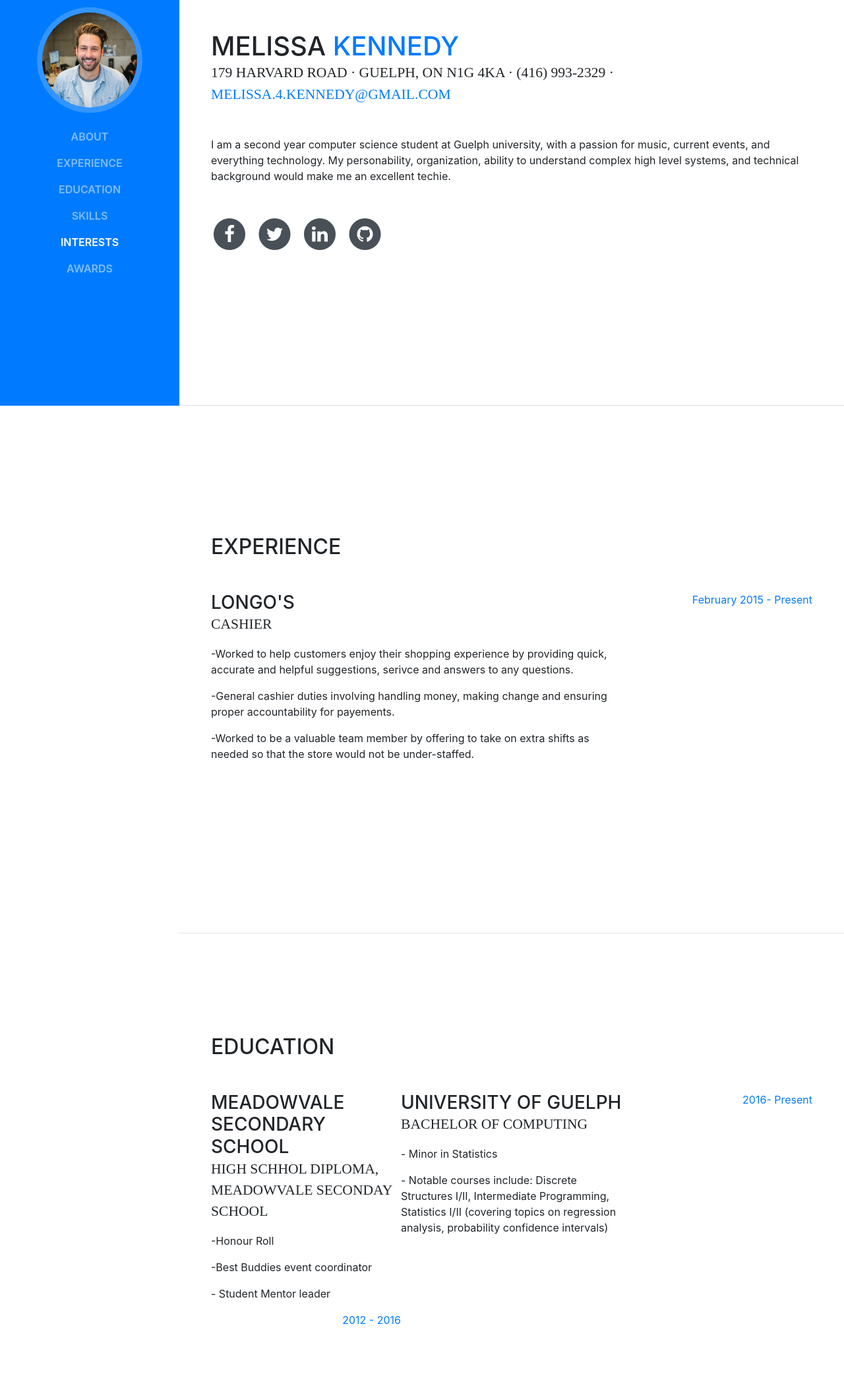
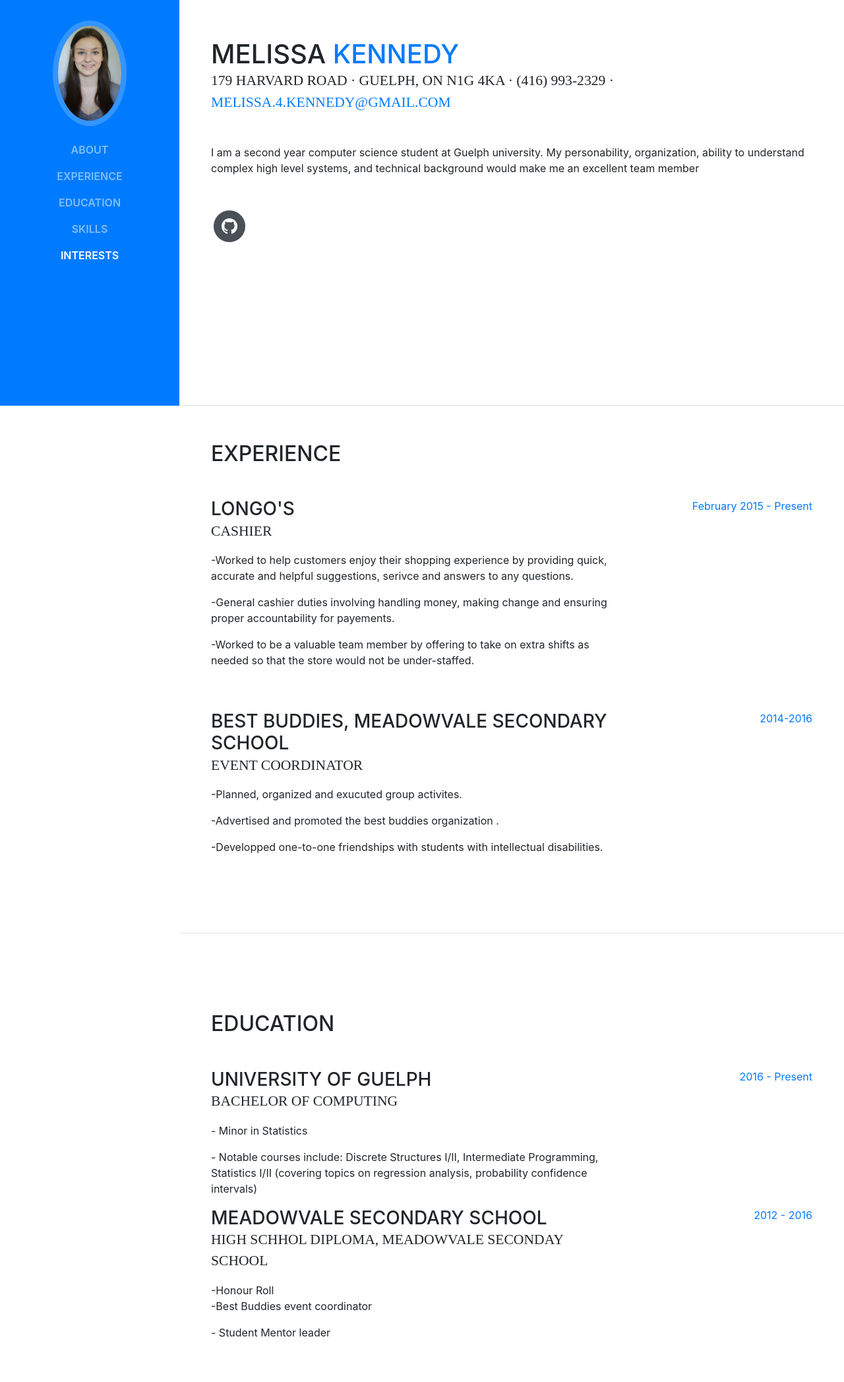
Before and after one commit to Melissa-Kennedy/melissa-kennedy.github.io, a website with bundled scripts: page index.html in a window 1280 px wide. Shown: the part 185-2280 px from the top of the page at 66% size. Built offline with nearby package versions, Linux system fonts and the light colour scheme; a web font is replaced by a local one.

Commit message:
updated picture

```diff
--- a/index.html
+++ b/index.html
@@ -32,9 +32,9 @@
 
     <nav class="navbar navbar-expand-lg navbar-dark bg-primary fixed-top" id="sideNav">
       <a class="navbar-brand js-scroll-trigger" href="#page-top">
-        <span class="d-block d-lg-none">Start Bootstrap</span>
+        <span class="d-block d-lg-none">Melissa Kennedy</span>
         <span class="d-none d-lg-block">
-          <img class="img-fluid img-profile rounded-circle mx-auto mb-2" src="img/profile.jpg" alt="">
+          <img class="img-fluid img-profile rounded-circle mx-auto mb-2" src="img/melissa.jpg" alt="">
         </span>
       </a>
       <button class="navbar-toggler" type="button" data-toggle="collapse" data-target="#navbarSupportedContent" aria-controls="navbarSupportedContent" aria-expanded="false" aria-label="Toggle navigation">
@@ -57,9 +57,6 @@
           <li class="nav-item">
             <a class="nav-link js-scroll-trigger" href="#interests">Interests</a>
           </li>
-          <li class="nav-item">
-            <a class="nav-link js-scroll-trigger" href="#awards">Awards</a>
-          </li>
         </ul>
       </div>
     </nav>
@@ -72,37 +69,13 @@
             <span class="text-primary">Kennedy</span>
           </h1>
           <div class="subheading mb-5">179 Harvard Road · Guelph, ON N1G 4KA · (416) 993-2329 ·
-            <a href="mailto:name@email.com">melissa.4.kennedy@gmail.com</a>
+            <a href="mailto:melissa.4.kennedy@gmail.com">melissa.4.kennedy@gmail.com</a>
           </div>
-          <p class="mb-5">I am a second year computer science student at Guelph university, with a passion for music, current events, and everything technology. My personability, organization, ability to understand complex high level systems, and technical background would make me an excellent techie.
+          <p class="mb-5">I am a second year computer science student at Guelph university. My personability, organization, ability to understand complex high level systems, and technical background would make me an excellent team member </p>
           </p>
           <ul class="list-inline list-social-icons mb-0">
             <li class="list-inline-item">
-              <a href="#">
-                <span class="fa-stack fa-lg">
-                  <i class="fa fa-circle fa-stack-2x"></i>
-                  <i class="fa fa-facebook fa-stack-1x fa-inverse"></i>
-                </span>
-              </a>
-            </li>
-            <li class="list-inline-item">
-              <a href="#">
-                <span class="fa-stack fa-lg">
-                  <i class="fa fa-circle fa-stack-2x"></i>
-                  <i class="fa fa-twitter fa-stack-1x fa-inverse"></i>
-                </span>
-              </a>
-            </li>
-            <li class="list-inline-item">
-              <a href="#">
-                <span class="fa-stack fa-lg">
-                  <i class="fa fa-circle fa-stack-2x"></i>
-                  <i class="fa fa-linkedin fa-stack-1x fa-inverse"></i>
-                </span>
-              </a>
-            </li>
-            <li class="list-inline-item">
-              <a href="#">
+              <a href="https://github.com/melissa-kennedy">
                 <span class="fa-stack fa-lg">
                   <i class="fa fa-circle fa-stack-2x"></i>
                   <i class="fa fa-github fa-stack-1x fa-inverse"></i>
@@ -121,40 +94,57 @@
             <div class="resume-content mr-auto">
               <h3 class="mb-0">Longo's</h3>
               <div class="subheading mb-3">Cashier</div>
-              <p> -Worked to help customers enjoy their shopping experience by providing quick, accurate and helpful suggestions, serivce and answers to any questions.</p>
-            </p> -General cashier duties involving handling money, making change and ensuring proper accountability for payements.</p>
-          </p>   -Worked to be a valuable team member by offering to take on extra shifts as needed so that the store would not be under-staffed.</p>
-            </div>
+                <p> -Worked to help customers enjoy their shopping experience by providing quick, accurate and helpful suggestions, serivce and answers to any questions.</p>
+              	</p> -General cashier duties involving handling money, making change and ensuring proper accountability for payements.</p>
+           			</p>   -Worked to be a valuable team member by offering to take on extra shifts as needed so that the store would not be under-staffed.</p>
+              </div>
             <div class="resume-date text-md-right">
               <span class="text-primary">February 2015 - Present</span>
+            </div>
+        </div>
+
+          <div class="resume-item d-flex flex-column flex-md-row mb-5">
+            <div class="resume-content mr-auto">
+              <h3 class="mb-0">Best Buddies, Meadowvale Secondary School</h3>
+              <div class="subheading mb-3">Event Coordinator</div>
+                <p> -Planned, organized and exucuted group activites.</p>
+              	</p> -Advertised and promoted the best buddies organization .</p>
+           			</p>   -Developped one-to-one friendships with students with intellectual disabilities.</p>
+              </div>
+            <div class="resume-date text-md-right">
+              <span class="text-primary">2014-2016</span>
+            </div>
+        	</div>
+
+      	</div>
       </section>
 
       <section class="resume-section p-3 p-lg-5 d-flex flex-column" id="education">
         <div class="my-auto">
           <h2 class="mb-5">Education</h2>
 
+          <div class="resume-item d-flex flex-column flex-md-row">
+            <div class="resume-content mr-auto">
+              <h3 class="mb-0">University of Guelph</h3>
+              <div class="subheading mb-3">Bachelor of Computing</div>
+              <p> - Minor in Statistics </p>
+            <p>  - Notable courses include: Discrete Structures I/II, Intermediate Programming, Statistics I/II (covering topics on regression analysis, probability confidence intervals) </p>
+            </div>
+            <div class="resume-date text-md-right">
+              <span class="text-primary">2016 - Present</span>
+            </div>
+          </div>
+
           <div class="resume-item d-flex flex-column flex-md-row mb-5">
             <div class="resume-content mr-auto">
               <h3 class="mb-0">Meadowvale Secondary School</h3>
               <div class="subheading mb-3">High Schhol Diploma, Meadowvale Seconday School</div>
               <div>-Honour Roll</div>
-            </p> -Best Buddies event coordinator</p>
-            </p>   - Student Mentor leader </p>
-            <div class="resume-date text-md-right">
-              </p>
-              <span class="text-primary">2012 - 2016
-            </div>
-          </div>
-
-          <div class="resume-item d-flex flex-column flex-md-row">
-            <div class="resume-content mr-auto">
-              <h3 class="mb-0">University of Guelph</h3>
-              <div class="subheading mb-3">Bachelor of Computing</div>
-              <p> - Minor in Statistics </p>
-            </p>  - Notable courses include: Discrete Structures I/II, Intermediate Programming, Statistics I/II (covering topics on regression analysis, probability confidence intervals) </p>
+            <p> -Best Buddies event coordinator</p>
+            <p>   - Student Mentor leader </p>
             </div>
             <div class="resume-date text-md-right">
-              <span class="text-primary">2016- Present
+              <span class="text-primary">2012 - 2016 </span>
             </div>
           </div>
 
@@ -196,27 +186,12 @@
 
           </ul>
       </section>
-      <section class="resume-section p-3 p-lg-5 d-flex flex-column" id="Course Work">
+      <section class="resume-section p-3 p-lg-5 d-flex flex-column" id="interests">
           <div class="my-auto">
             <h2 class="mb-5">Interests</h2>
-            <p>Apart from being a web developer, I enjoy most of my time being outdoors. In the winter, I am an avid skiier and novice ice climber. During the warmer months here in Colorado, I enjoy mountain biking, free climbing, and kayaking.</p>
-            <p class="mb-0">When forced indoors, I follow a number of sci-fi and fantasy genre movies and television shows, I am an aspiring chef, and I spend a large amount of my free time exploring the latest technolgy advancements in the front-end web development world.</p>
+            <p>I spend my free time discovering new music and creating new playlists for friends and family. I also have a passion for all things technolgy, I am often researching and learning new aspects that are not covered in my studies.</p>
           </div>
-        </section>
-
-      <section class="resume-section p-3 p-lg-5 d-flex flex-column" id="interests">
-        <div class="my-auto">
-          <h2 class="mb-5">Interests</h2>
-          <p>I </p>
-          <p class="mb-0"></p>
-        </div>
-      </section>
-
-
-          </ul>
-        </div>
-      </section>
-
+      </section
     </div>
 
     <!-- Bootstrap core JavaScript -->
```
Also changed, not shown: img/melissa.jpg (added), img/profile.jpg (deleted).
